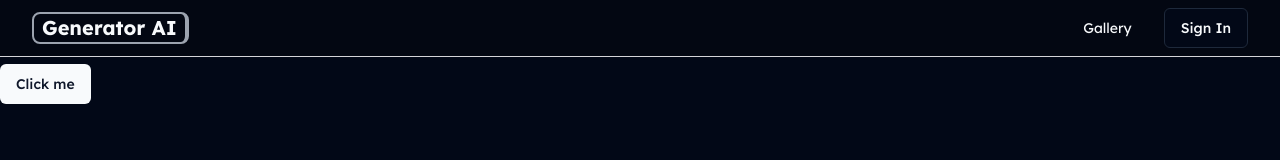
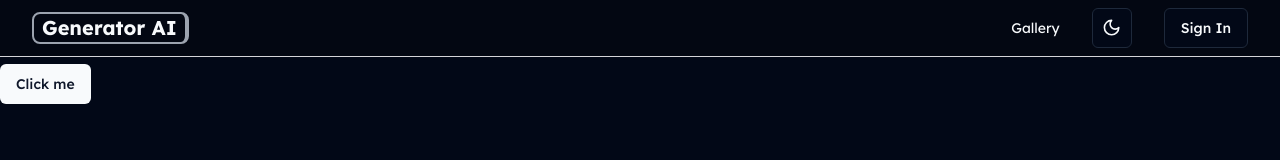
Before and after one commit to susilthapa/generator.ai, a Next.js app: page / in a window 1280 px wide. Shown: the top 160 px of the page. Built offline with nearby package versions, Linux system fonts and the light colour scheme; no server answers.

Commit message:
Theme toggle button added

```diff
--- a/src/components/Navbar.tsx
+++ b/src/components/Navbar.tsx
@@ -3,6 +3,7 @@
 import SignInButton from "./SignInButton";
 import { getAuthSession } from "@/lib/auth";
 import UserAccountNav from "./UserAccountNav";
+import { ThemeToggle } from "./ThemeProvider/ThemeToggle";
 
 const Navbar = async () => {
   const session = await getAuthSession();
@@ -23,6 +24,7 @@
               <Link href="/settings">Settings</Link>
             </>
           )}
+          <ThemeToggle />
           <div className="flex items-center">
             {session?.user ? (
               <UserAccountNav user={session.user} />
--- /dev/null
+++ b/src/components/ThemeProvider/ThemeToggle.tsx
@@ -0,0 +1,27 @@
+"use client";
+
+import * as React from "react";
+import { Moon, Sun } from "lucide-react";
+import { useTheme } from "next-themes";
+
+import { Button } from "@/components/ui/button";
+
+export function ThemeToggle({
+  className,
+  ...props
+}: React.HTMLAttributes<HTMLDivElement>) {
+  const { setTheme, theme } = useTheme();
+
+  const toggleTheme = () => {
+    setTheme(theme === "dark" ? "light" : "dark");
+  };
+  return (
+    <div className={className} {...props}>
+      <Button variant="outline" size="icon" onClick={toggleTheme}>
+        <Sun className="h-[1.2rem] w-[1.2rem] rotate-0 scale-100 transition-all dark:-rotate-90 dark:scale-0" />
+        <Moon className="absolute h-[1.2rem] w-[1.2rem] rotate-90 scale-0 transition-all dark:rotate-0 dark:scale-100" />
+        <span className="sr-only">Toggle theme</span>
+      </Button>
+    </div>
+  );
+}
```
